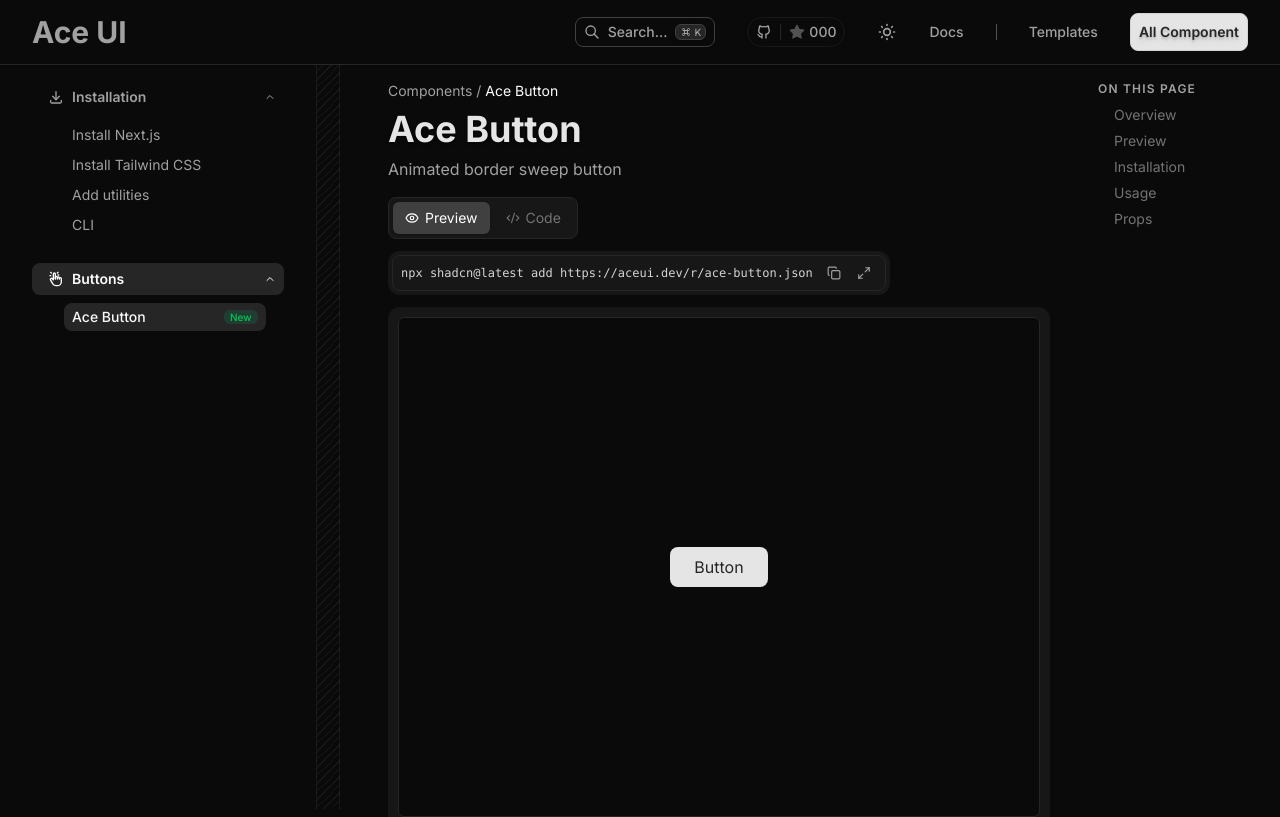
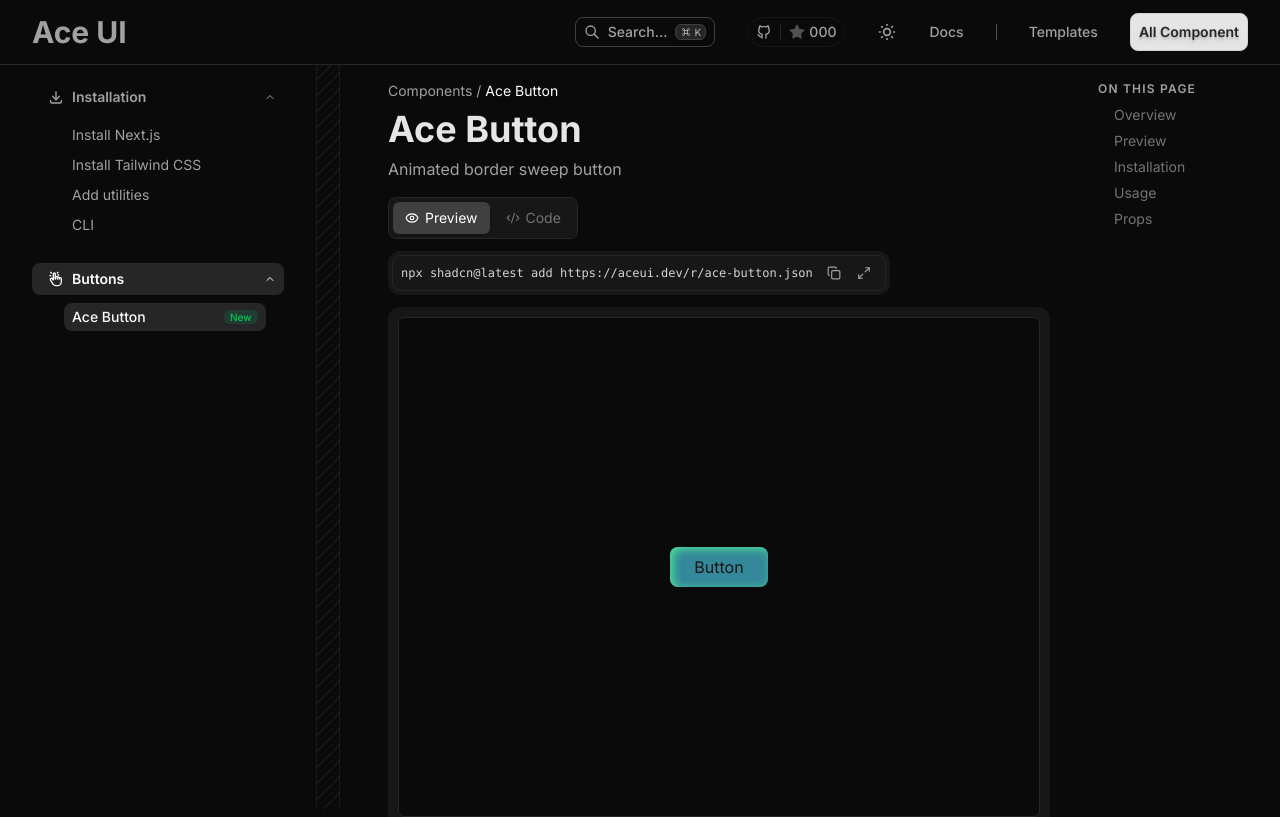
Before and after one commit to PrathamSingh1/Aceui, a Next.js app: page /components/ace-button in a window 1280 px wide. Shown: the top 817 px of the page. Built offline with nearby package versions, Linux system fonts and the light colour scheme.

Commit message:
Building a button component

```diff
--- a/src/components/ui/ace-button.tsx
+++ b/src/components/ui/ace-button.tsx
@@ -21,7 +21,8 @@ export function AceButton({
   return (
     <button
       className={cn(
-        "text-md cursor-pointer rounded-lg bg-neutral-800 px-6 py-2 text-neutral-200 dark:bg-neutral-200 dark:text-neutral-800",
+        "text-md cursor-pointer rounded-lg bg-[hsl(190_60%_45%)] px-6 py-2 text-neutral-200 shadow-[inset_3px_2px_10px_hsl(150_70%_60%)] transition-colors duration-200 hover:bg-[hsl(190_60%_40%)] active:scale-[0.97] dark:bg-[hsl(190_50%_40%)] dark:text-neutral-900 dark:hover:bg-[hsl(190_50%_35%)]",
+        className,
       )}
     >
       Button
```
